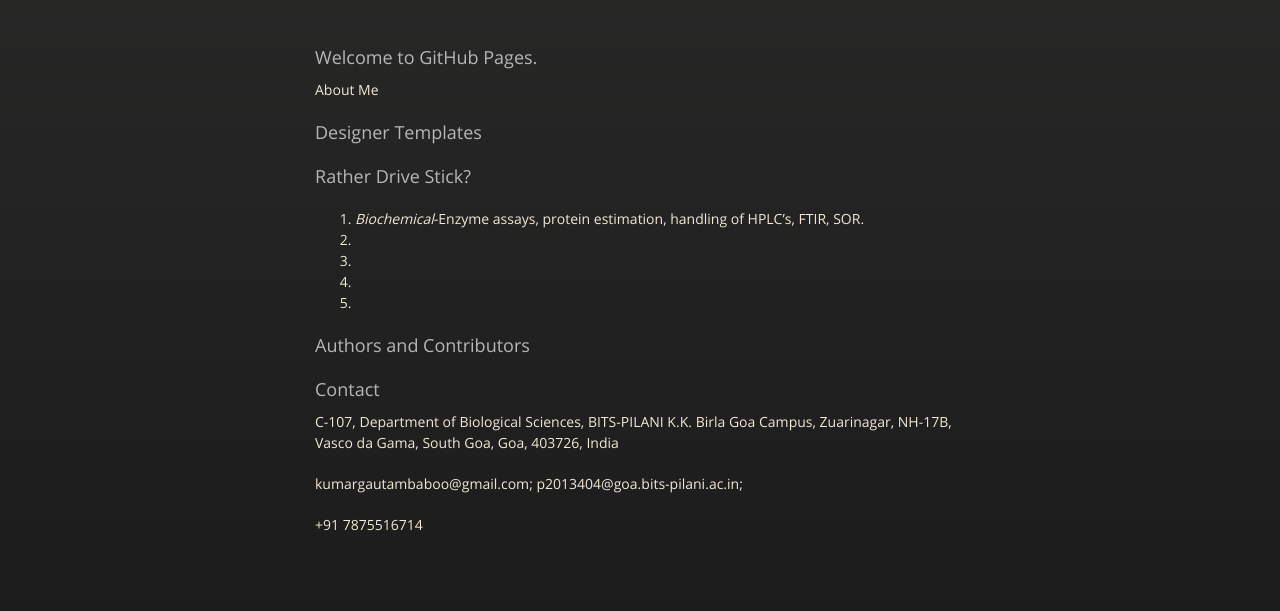
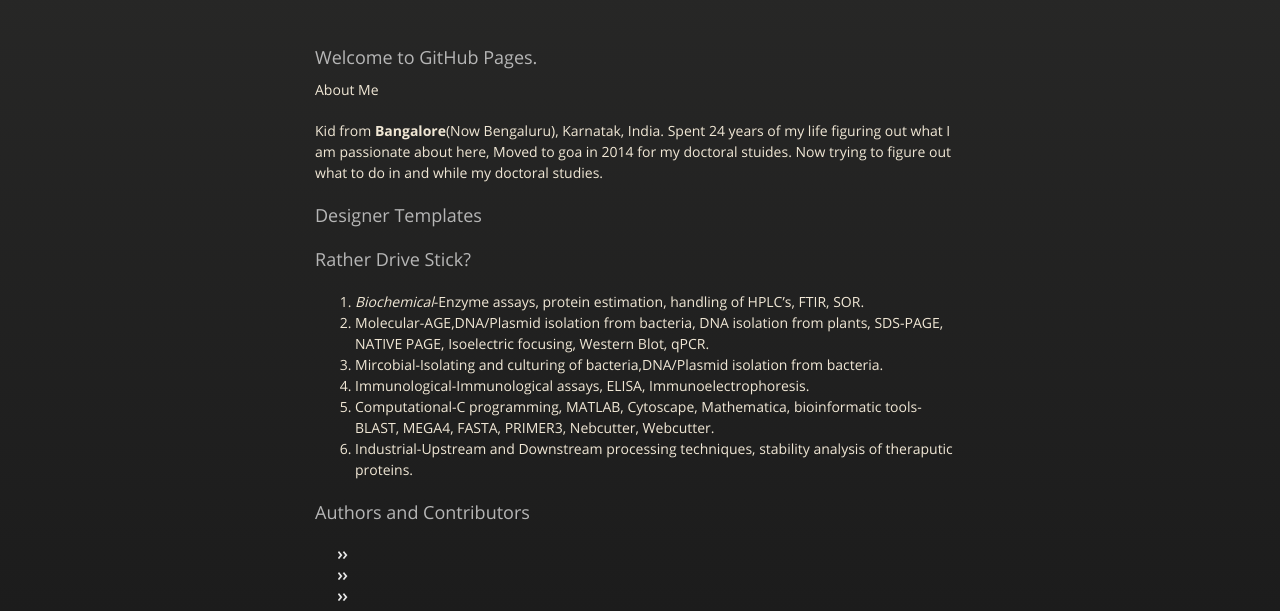
Before and after one commit to gogu07/gautam.github.io, a plain HTML site: page index.html in a window 1280 px wide. Shown: the part 189-800 px from the top of the page. Drawn offline with nearby package versions, Linux system fonts and the light colour scheme.

Commit message:
Update index.html
Edit_2.0.1

```diff
--- a/index.html
+++ b/index.html
@@ -48,7 +48,7 @@ $ git fetch origin
 $ git checkout gh-pages
 </code></pre> -->
 
-<p></p>
+<p>Kid from <strong>Bangalore</strong>(Now Bengaluru), Karnatak, India. Spent 24 years of my life figuring out what I am passionate about here, Moved to goa in 2014 for my doctoral stuides. Now trying to figure out what to do in and while my doctoral studies.</p>
 
 <h3>
 <a id="What I actually do... " class="anchor" href="#What I actually do..." aria-hidden="true"><span class="octicon octicon-link"></span></a>Designer Templates</h3>
@@ -56,24 +56,31 @@ $ git checkout gh-pages
 <p></p>
 
 <h3>
-<a id="What I Know" class="anchor" href="#rather-drive-stick" aria-hidden="true"><span class="octicon octicon-link"></span></a>Rather Drive Stick?</h3>
+<a id="What I Know" class="anchor" href="#What I Know" aria-hidden="true"><span class="octicon octicon-link"></span></a>Rather Drive Stick?</h3>
 
 <p>
 <ol>
   <li><em>Biochemical</em>-Enzyme assays, protein estimation, handling of HPLC’s, FTIR, SOR.</li>
-  <li></li>
-  <li></li>
-  <li></li>
-  <li></li>
-
+  <li>Molecular-AGE,DNA/Plasmid isolation from bacteria, DNA isolation from plants, SDS-PAGE, NATIVE PAGE, Isoelectric focusing, Western Blot, qPCR.</li>
+  <li>Mircobial-Isolating and culturing of bacteria,DNA/Plasmid isolation from bacteria.</li>
+  <li>Immunological-Immunological assays, ELISA, Immunoelectrophoresis.</li>
+  <li>Computational-C programming, MATLAB, Cytoscape, Mathematica, bioinformatic tools- BLAST, MEGA4, FASTA, PRIMER3, Nebcutter, Webcutter.</li>
+  <li>Industrial-Upstream and Downstream processing techniques, stability analysis of theraputic proteins.</li>
 </ol>
 
 </p>
 
 <h3>
-<a id="Things I have done" class="anchor" href="#authors-and-contributors" aria-hidden="true"><span class="octicon octicon-link"></span></a>Authors and Contributors</h3>
+<a id="Things I have done" class="anchor" href="#Things I have done" aria-hidden="true"><span class="octicon octicon-link"></span></a>Authors and Contributors</h3>
 
-<p></p>
+<p>
+  <ul>
+    <li></li>
+    <li></li>
+    <li></li>
+    <li></li>
+  </ul>
+</p>
 
 <h3>
 <a id="contact" class="anchor" href="#contact" aria-hidden="true"><span class="octicon octicon-link"></span></a>Contact</h3>
```
